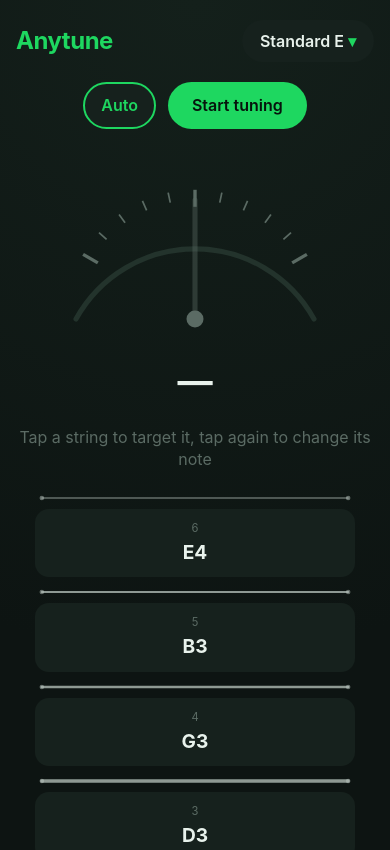
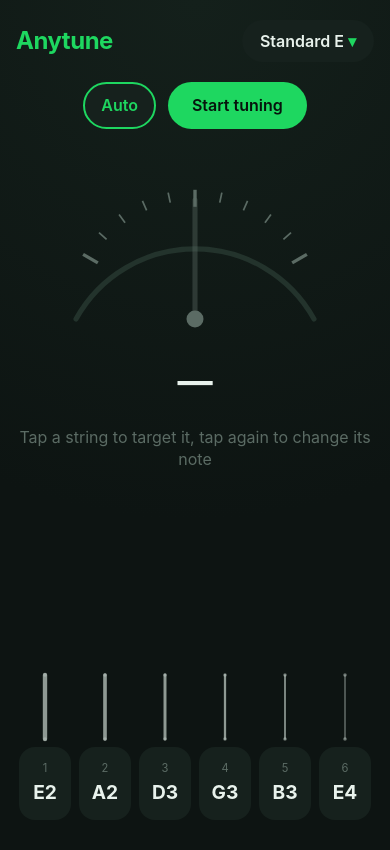
Before and after one commit to BadKirill/anytune, a React (Vite) app: page / in a window 390 px wide. Shown: the top 850 px of the page. Built offline with nearby package versions, Linux system fonts and the light colour scheme.

Commit message:
Use horizontal note row with vertical string gauges and fix home screen name.
Restore the original horizontal note-button layout with tall vertical string
lines above each button. Set apple-mobile-web-app-title and manifest id so the
installed icon label reads Anytune.

```diff
--- a/index.html
+++ b/index.html
@@ -9,6 +9,8 @@
       content="width=device-width, initial-scale=1.0, viewport-fit=cover"
     />
     <meta name="theme-color" content="#0d1412" />
+    <meta name="application-name" content="Anytune" />
+    <meta name="apple-mobile-web-app-title" content="Anytune" />
     <meta
       name="description"
       content="Free tuner for guitar and bass with fully editable per-string tunings."
--- a/src/App.css
+++ b/src/App.css
@@ -105,11 +105,10 @@
 
 .string-list {
   display: flex;
-  flex-direction: column;
-  align-items: center;
+  flex-wrap: wrap;
+  justify-content: center;
   gap: 8px;
   margin-top: auto;
-  width: 100%;
 }
 
 .string-item {
@@ -117,12 +116,11 @@
   flex-direction: column;
   align-items: center;
   gap: 4px;
-  width: min(100%, 320px);
 }
 
 .string-gauge {
-  width: 100%;
-  height: 14px;
+  width: 14px;
+  height: 72px;
   color: #b9c6bf;
 }
 
@@ -131,9 +129,9 @@
   flex-direction: column;
   align-items: center;
   gap: 2px;
-  width: 100%;
-  padding: 10px 0;
-  border-radius: 14px;
+  width: 52px;
+  padding: 12px 0;
+  border-radius: 16px;
   background: var(--surface);
   border: 2px solid transparent;
 }
--- a/src/components/StringList.tsx
+++ b/src/components/StringList.tsx
@@ -12,19 +12,19 @@
 function StringGauge({ pitch, active }: { pitch: Pitch; active: boolean }) {
   const thickness = stringThickness(pitch)
   return (
-    <svg className="string-gauge" viewBox="0 0 280 12" aria-hidden="true">
-      <circle cx="6" cy="6" r="2" fill="currentColor" opacity={active ? 0.9 : 0.5} />
+    <svg className="string-gauge" viewBox="0 0 12 72" aria-hidden="true">
+      <circle cx="6" cy="4" r="1.8" fill="currentColor" opacity={active ? 0.9 : 0.5} />
       <line
         x1="6"
-        y1="6"
-        x2="274"
-        y2="6"
+        y1="4"
+        x2="6"
+        y2="68"
         stroke="currentColor"
         strokeWidth={thickness}
         strokeLinecap="round"
         opacity={active ? 1 : 0.75}
       />
-      <circle cx="274" cy="6" r="2" fill="currentColor" opacity={active ? 0.9 : 0.5} />
+      <circle cx="6" cy="68" r="1.8" fill="currentColor" opacity={active ? 0.9 : 0.5} />
     </svg>
   )
 }
@@ -58,11 +58,9 @@
     }
   }
 
-  const displayOrder = [...tuning.strings.entries()].reverse()
-
   return (
     <div className="string-list">
-      {displayOrder.map(([index, string]) => {
+      {tuning.strings.map((string, index) => {
         const classes = [
           'string-button',
           index === activeIndex ? 'string-active' : '',
--- a/vite.config.ts
+++ b/vite.config.ts
@@ -16,6 +16,7 @@
       registerType: 'autoUpdate',
       includeAssets: ['icon.svg', 'apple-touch-icon.png'],
       manifest: {
+        id: '/anytune/',
         name: 'Anytune — custom guitar & bass tuner',
         short_name: 'Anytune',
         description:
```
